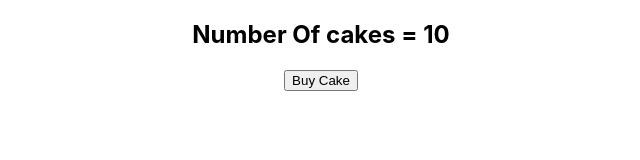
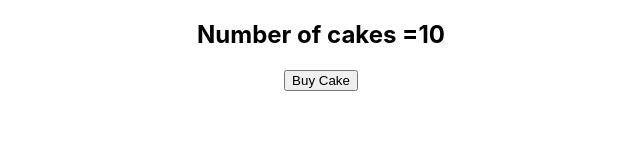
Before and after one commit to MizanurRahmann/react-redux, a React (Create React App) app: page / in a window 1280 px wide. Shown: the top 160 px of the page, without its empty margins (319-959 px from the left). Built offline with nearby package versions, Linux system fonts and the light colour scheme.

Commit message:
use useSelector() instead of connect() with mapStateProps.

```diff
--- a/src/App.js
+++ b/src/App.js
@@ -3,12 +3,14 @@ import {Provider} from 'react-redux';
 import store from './redux/cake/store'
 import './App.css';
 import CakeContainer from './components/CakeContainer';
+import HooksCakeContainer from './components/HooksCakeContainer';
 
 function App() {
   return (
     <Provider store={store}>
       <div className="App">
-        <CakeContainer />
+        {/* <CakeContainer /> */}
+        <HooksCakeContainer />
       </div>
     </Provider>
   );
--- /dev/null
+++ b/src/components/HooksCakeContainer.js
@@ -0,0 +1,14 @@
+import React from 'react'
+import { useSelector } from 'react-redux';
+
+function HooksCakeContainer() {
+    const numOfCakes = useSelector(state => state.numOfCakes)
+    return (
+        <div>
+            <h2>Number of cakes ={numOfCakes}</h2>
+            <button>Buy Cake</button>
+        </div>
+    )
+}
+
+export default HooksCakeContainer
```
